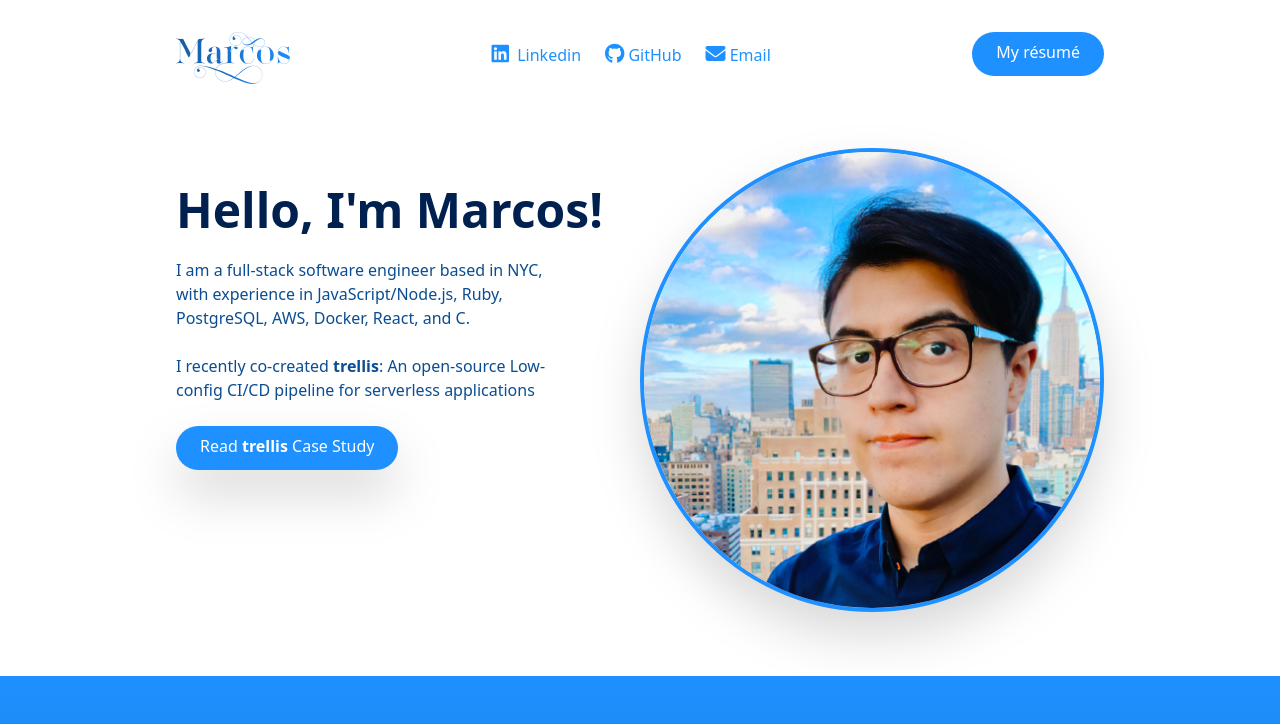
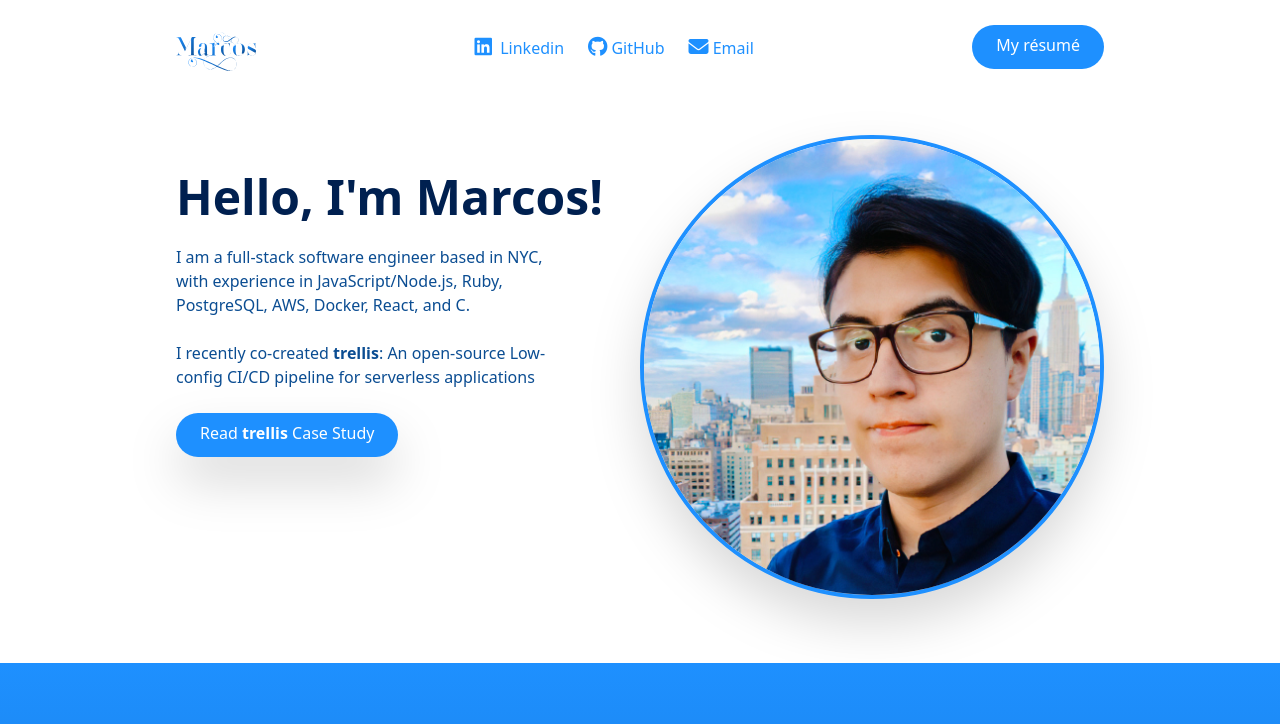
Before and after one commit to Maru-ko/Maru-ko.github.io, a website: page index.html in a window 1280 px wide. Shown: the top 724 px of the page. Drawn offline with Linux system fonts and the light colour scheme.

Commit message:
Logo Update

```diff
--- a/index.html
+++ b/index.html
@@ -26,9 +26,9 @@
         <!-- Logo -->
         <div class="pt-2">
           <img
-            src="img/marcos_blue.png"
-            class="#"
+            src="img/marcos_test_logo.svg"
             alt="marcos logo"
+            width="80px"
           />
         </div>
         <!-- Menu Items -->
```
Also changed, not shown: img/marcos_test_logo.svg (added).
